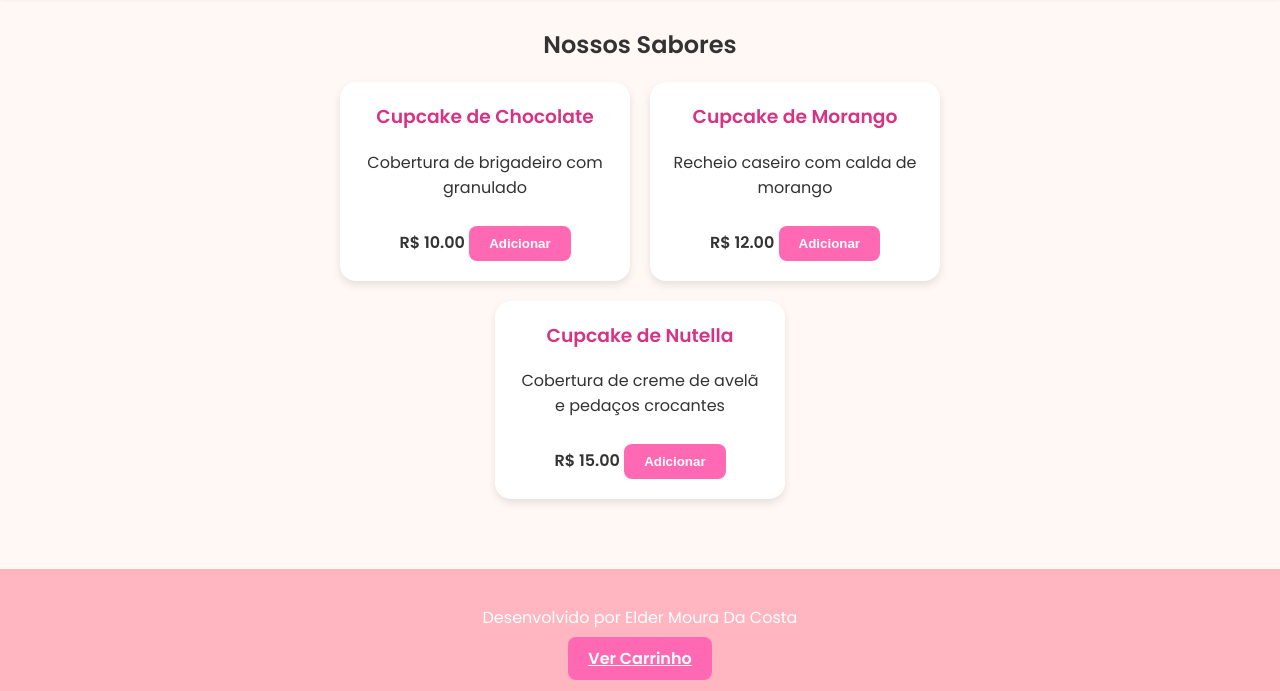
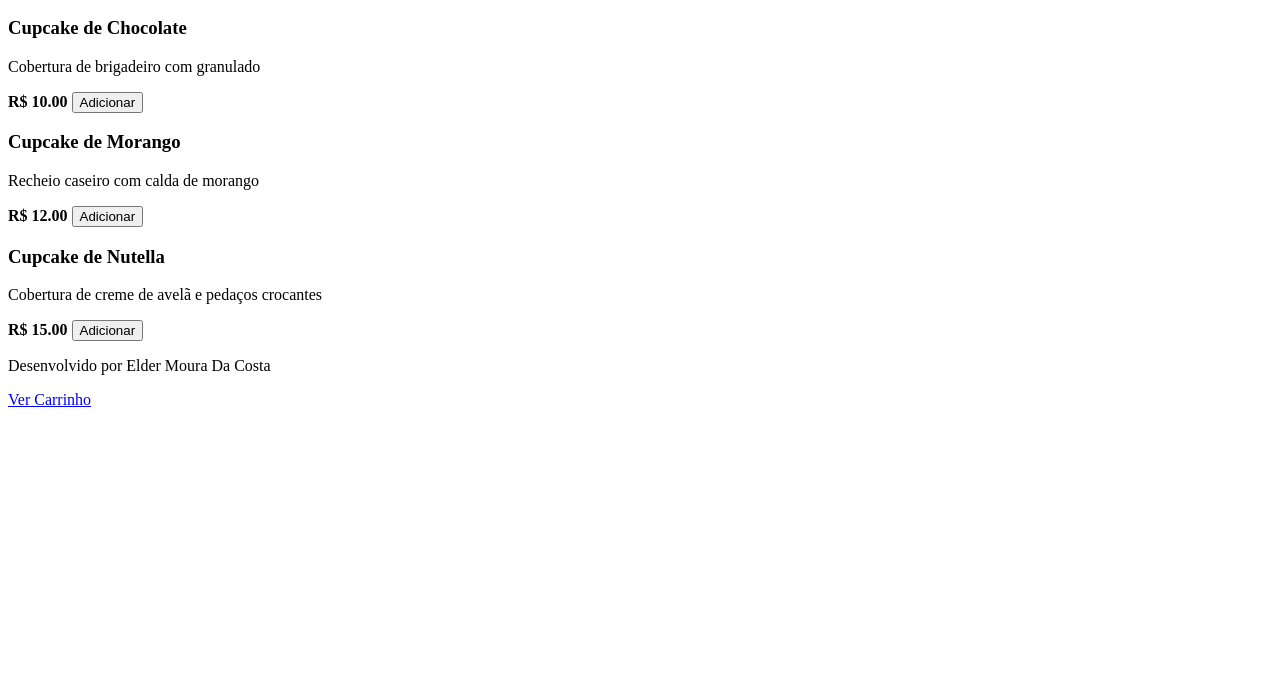
Before and after one commit to eldercosta6/app-cupcakes, a plain HTML site: page index.html in a window 1280 px wide. Shown: the part 111-802 px from the top of the page. Drawn offline with Linux system fonts and the light colour scheme.

Commit message:
Update style.css

```diff
--- a/style.css
+++ b/style.css
@@ -1,78 +1,31 @@
-body {
-    font-family: 'Poppins', sans-serif;
-    margin: 0;
-    background-color: #fff8f5;
-    color: #333;
-}
-header {
-    background-color: #ffb6c1;
-    color: #fff;
-    padding: 20px;
-    text-align: center;
-    box-shadow: 0 2px 4px rgba(0,0,0,0.1);
-}
-main {
-    padding: 30px;
-    max-width: 900px;
-    margin: auto;
-}
-h1, h2 {
-    margin: 0 0 20px;
-}
-.cupcake-container {
-    text-align: center;
-}
-.cupcake-list {
-    display: flex;
-    flex-wrap: wrap;
-    justify-content: center;
-    gap: 20px;
-}
-.cupcake {
-    background: #fff;
-    border-radius: 16px;
-    padding: 20px;
-    width: 250px;
-    box-shadow: 0 4px 8px rgba(0,0,0,0.1);
-    transition: transform 0.2s;
-}
-.cupcake:hover {
-    transform: translateY(-5px);
-}
-.cupcake h3 {
-    margin-top: 0;
-    color: #d63384;
-}
-.botao {
-    margin-top: 10px;
-    background-color: #ff69b4;
-    border: none;
-    color: white;
-    padding: 10px 20px;
-    border-radius: 8px;
-    font-weight: 600;
-    cursor: pointer;
-    transition: background-color 0.3s;
-}
-.botao:hover {
-    background-color: #ff1493;
-}
-form {
-    display: flex;
-    flex-direction: column;
-    gap: 10px;
-    max-width: 400px;
-    margin: auto;
-}
-input {
-    padding: 10px;
-    border-radius: 8px;
-    border: 1px solid #ccc;
-}
-footer {
-    background-color: #ffb6c1;
-    text-align: center;
-    padding: 20px;
-    margin-top: 40px;
-    color: white;
-}
+<!DOCTYPE html>
+<html lang="pt-BR">
+<head>
+    <meta charset="UTF-8">
+    <title>Carrinho de Compras</title>
+    <link rel="stylesheet" href="style.css">
+</head>
+<body>
+    <header>
+        <h1>🛒 Carrinho de Compras</h1>
+    </header>
+    <main>
+        <div class="cupcake-list">
+            <div class="cupcake">
+                <h3>Cupcake de Chocolate</h3>
+                <p>Cobertura de brigadeiro</p>
+                <strong>R$ 10,00</strong>
+            </div>
+            <div class="cupcake">
+                <h3>Cupcake de Nutella</h3>
+                <p>Creme de avelã</p>
+                <strong>R$ 15,00</strong>
+            </div>
+        </div>
+        <div style="text-align:center; margin-top: 20px;">
+            <h3>Total: R$ 25,00</h3>
+            <a href="payment.html" class="botao">Ir para Pagamento</a>
+        </div>
+    </main>
+</body>
+</html>
```
